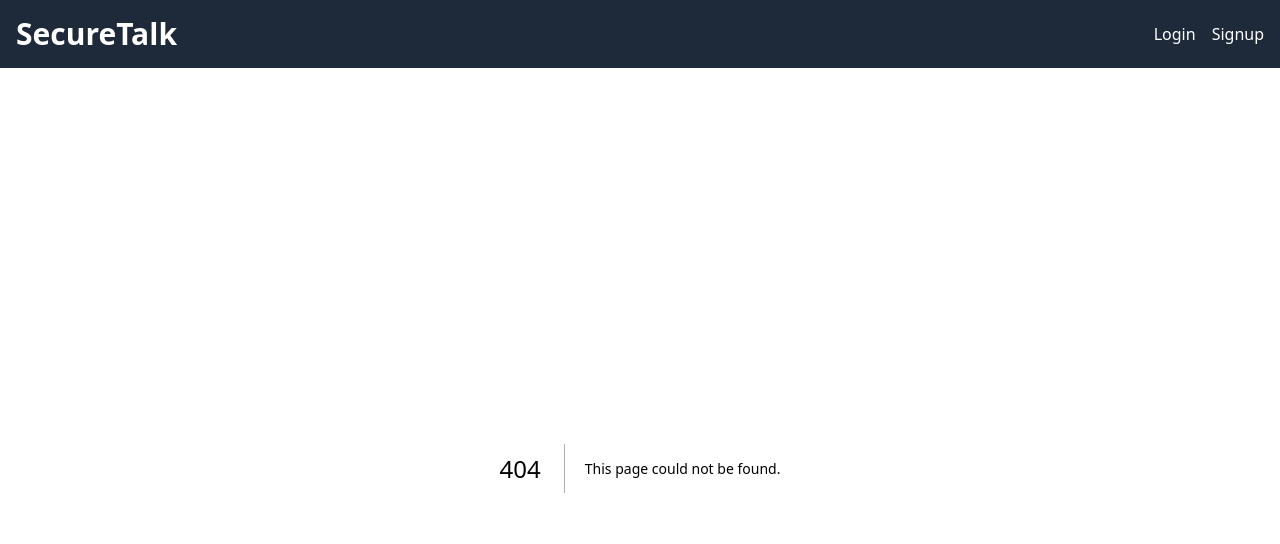
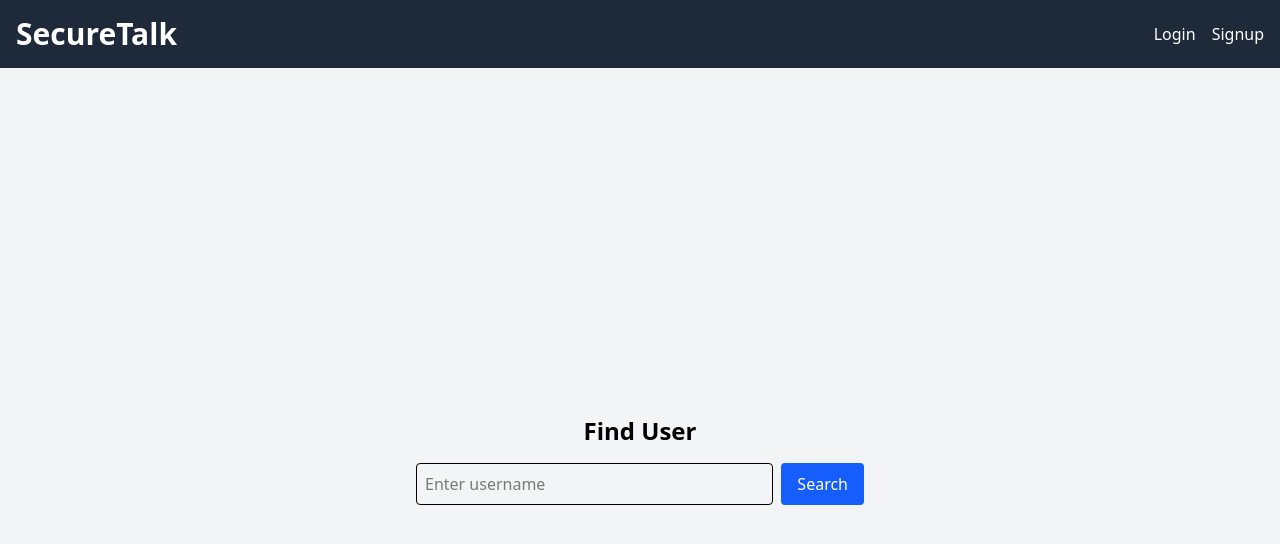
Before and after one commit to idoshabat/securetalk-frontend, a Next.js app: page /findUser in a window 1280 px wide. Before the commit this address had no page. Shown: the top 544 px of the page. Built offline with nearby package versions, Linux system fonts and the light colour scheme.

Commit message:
Implement user search functionality and update navbar links

```diff
--- a/app/Components/Navbar.tsx
+++ b/app/Components/Navbar.tsx
@@ -19,8 +19,9 @@ export default function Navbar() {
               <Link href="/profile" className="text-white">
                 Profile
               </Link>
-              <Link href={`/chat/idosh`} className="text-white">
-                Chat with idosh
+
+              <Link href="/findUser" className="text-white">
+                Find User
               </Link>
             </div>
             <button
--- a/app/chat/[username]/page.tsx
+++ b/app/chat/[username]/page.tsx
@@ -141,7 +141,7 @@ export default function ChatPage() {
                                         : "bg-white text-gray-800 rounded-bl-none"
                                 }`}
                             >
-                                <p className="break-words">{msg.message}</p>
+                                <p className="wrap-break-words">{msg.message}</p>
                                 <small className="text-xs text-gray-300 mt-1 block text-right">
                                     {new Date(msg.timestamp).toLocaleTimeString([], {
                                         hour: "2-digit",
--- /dev/null
+++ b/app/findUser/page.tsx
@@ -0,0 +1,78 @@
+"use client";
+
+import { useState } from "react";
+import Link from "next/link";
+import { useAuth } from "@/app/context/AuthContext";
+
+export default function FindUserPage() {
+  const [search, setSearch] = useState("");
+  const [userFound, setUserFound] = useState<{ username: string } | null>(null);
+  const [error, setError] = useState("");
+  const { accessToken } = useAuth();
+
+  const handleSearch = async (e: React.FormEvent) => {
+    e.preventDefault();
+    setUserFound(null);
+    setError("");
+
+    if (!search.trim()) return;
+
+    try {
+      const res = await fetch(`http://127.0.0.1:8000/api/profile/${search}/`, {
+        headers: {
+          "Content-Type": "application/json",
+          Authorization: `Bearer ${accessToken}`,
+        },
+      });
+
+      if (res.status === 404) {
+        setError("User not found");
+        return;
+      }
+
+      if (!res.ok) throw new Error("Failed to fetch");
+
+      const data = await res.json();
+      setUserFound({ username: data.username });
+    } catch (err: any) {
+      setError("Error fetching user: " + err.message);
+    }
+  };
+
+  return (
+    <div className="flex flex-col items-center justify-center h-screen bg-gray-100 p-4">
+      <h1 className="text-2xl font-bold mb-4">Find User</h1>
+
+      <form onSubmit={handleSearch} className="flex gap-2 mb-4 w-full max-w-md">
+        <input
+          type="text"
+          placeholder="Enter username"
+          value={search}
+          onChange={(e) => setSearch(e.target.value)}
+          className="flex-1 border p-2 rounded"
+          required
+        />
+        <button
+          type="submit"
+          className="bg-blue-600 text-white px-4 rounded hover:bg-blue-700"
+        >
+          Search
+        </button>
+      </form>
+
+      {error && <p className="text-red-500 mb-2">{error}</p>}
+
+      {userFound && (
+        <div className="bg-white p-4 rounded shadow-md">
+          <p>User found: <strong>{userFound.username}</strong></p>
+          <Link
+            href={`/chat/${userFound.username}`}
+            className="mt-2 inline-block bg-green-500 text-white px-4 py-2 rounded hover:bg-green-600"
+          >
+            Start Chat
+          </Link>
+        </div>
+      )}
+    </div>
+  );
+}
--- a/app/signup/page.tsx
+++ b/app/signup/page.tsx
@@ -8,15 +8,44 @@ export default function SignupPage() {
   const [password, setPassword] = useState("");
   const [message, setMessage] = useState("");
 
+  async function generateKeyPair() {
+    // Generate RSA key pair
+    const keyPair = await window.crypto.subtle.generateKey(
+      {
+        name: "RSA-OAEP",
+        modulusLength: 2048,
+        publicExponent: new Uint8Array([1, 0, 1]),
+        hash: "SHA-256",
+      },
+      true,
+      ["encrypt", "decrypt"]
+    );
+
+    // Export public key
+    const exportedPublicKey = await window.crypto.subtle.exportKey(
+      "spki",
+      keyPair.publicKey
+    );
+
+    // Convert to base64
+    const publicKeyBase64 = btoa(
+      String.fromCharCode(...new Uint8Array(exportedPublicKey))
+    );
+
+    return publicKeyBase64;
+  }
+
   async function handleSignup(e: React.FormEvent) {
     e.preventDefault();
     setMessage("");
 
     try {
+      const publicKey = await generateKeyPair();
+
       const res = await fetch("http://127.0.0.1:8000/api/signup/", {
         method: "POST",
         headers: { "Content-Type": "application/json" },
-        body: JSON.stringify({ username, password }),
+        body: JSON.stringify({ username, password, public_key: publicKey }),
       });
 
       if (!res.ok) throw new Error("Signup failed");
```
